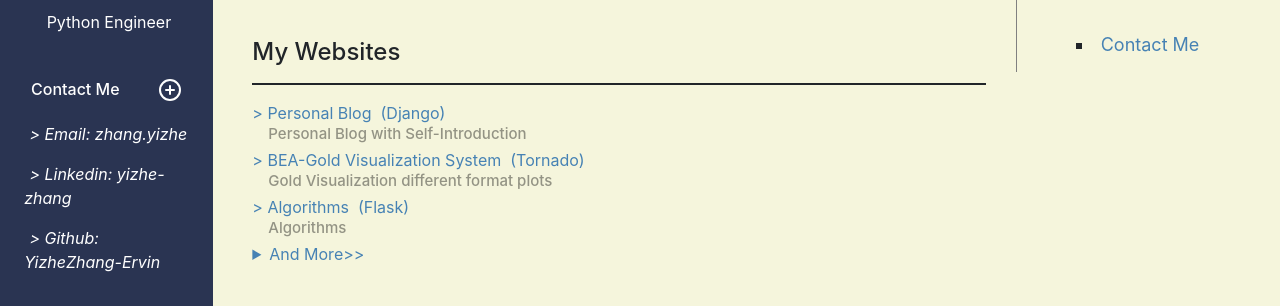
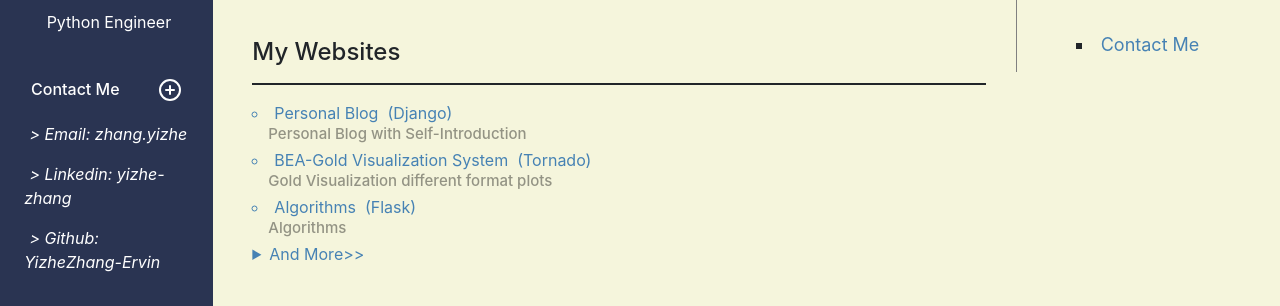
Before and after one commit to YizheZhang-Ervin/EasyEZ_V2, a Django app: page /introduction/ in a window 1280 px wide. Shown: the part 386-692 px from the top of the page. Run offline with Django 3.2, Linux system fonts and the light colour scheme; some libraries are stand-ins or nearby versions.

Commit message:
update list

```diff
--- a/Blog/templates/introduction.html
+++ b/Blog/templates/introduction.html
@@ -63,17 +63,17 @@
                     <!-- Title -->
                     <h4 id="p0">My Websites</h4>
                     <hr class="bg-dark" style="border:1px solid">
-                    <a target="_blank" href="/introduction/" class="ws">&gt; Personal Blog &nbsp;(Django)</a>
+                    <a target="_blank" href="/introduction/" class="ws display_cir_ins"> Personal Blog &nbsp;(Django)</a>
                     <h5 class="pi">&nbsp;&nbsp;&nbsp;&nbsp;Personal Blog with Self-Introduction</h5>
-                    <a target="_blank" href="https://bea-analysis.herokuapp.com/" class="ws">&gt; BEA-Gold Visualization System &nbsp;(Tornado)</a>
+                    <a target="_blank" href="https://bea-analysis.herokuapp.com/" class="ws display_cir_ins"> BEA-Gold Visualization System &nbsp;(Tornado)</a>
                     <h5 class="pi">&nbsp;&nbsp;&nbsp;&nbsp;Gold Visualization different format plots </h5>
-                    <a target="_blank" href="#" class="ws">&gt; Algorithms &nbsp;(Flask)</a>
+                    <a target="_blank" href="#" class="ws display_cir_ins"> Algorithms &nbsp;(Flask)</a>
                     <h5 class="pi">&nbsp;&nbsp;&nbsp;&nbsp;Algorithms</h5>
                     <details>
                         <summary class="color_blue">And More>></summary>
-                        <a target="_blank" href="https://github.com/YizheZhang-Ervin/Harrier">&gt; Harrier Hunter &nbsp;(Flask)</a>
+                        <a target="_blank" href="https://github.com/YizheZhang-Ervin/Harrier" class="display_cir_ins"> Harrier Hunter &nbsp;(Flask)</a>
                         <h5 class="pi">&nbsp;&nbsp;&nbsp;&nbsp;Visualized Web Crawler</h5>
-                        <a target="_blank" href="https://github.com/YizheZhang-Ervin/NIA7">&gt; Hot News Analysis System &nbsp;(Flask)</a>
+                        <a target="_blank" href="https://github.com/YizheZhang-Ervin/NIA7" class="display_cir_ins"> Hot News Analysis System &nbsp;(Flask)</a>
                         <h5 class="pi">&nbsp;&nbsp;&nbsp;&nbsp;Hot news / financial product analyse and visualize</h5>
                     </details>
                     <a target="_blank" href='https://github.com/YizheZhang-Ervin' class="btn"></a>
--- a/static/css/common.css
+++ b/static/css/common.css
@@ -145,3 +145,8 @@ p{
 .color_blue{
     color:steelblue;
 }
+
+.display_cir_ins{
+    display:list-item;
+    list-style:circle inside;
+}
```
